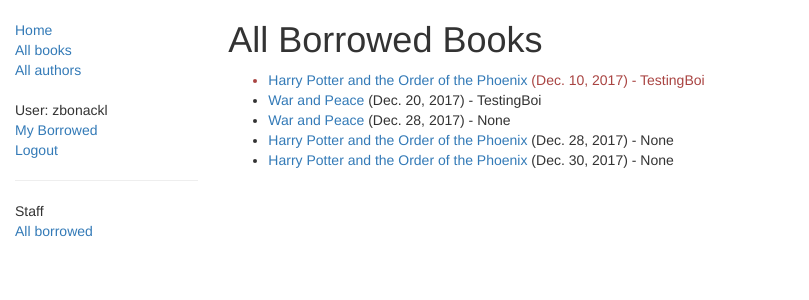
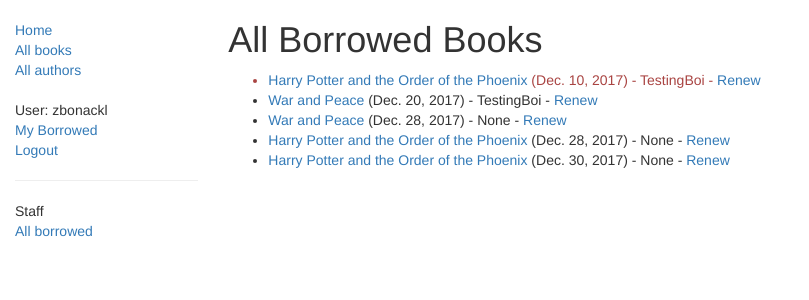
Before and after one commit to lmzbonack/Django-Library-App, a Django app: a page that uses catalog/templates/catalog/bookinstance_list_borrowed_all.html in a window 1280 px wide. Shown: the top 300 px of the page, without its empty margins (0-809 px from the left). Run offline with Django 3.2, Linux system fonts and the light colour scheme; a user stored in the database is signed in; data comes from the database, SQL or seed files in the repository; some libraries are stand-ins or nearby versions.

Commit message:
Update view to link form that allows librarians to renew books

```diff
--- a/catalog/templates/catalog/bookinstance_list_borrowed_all.html
+++ b/catalog/templates/catalog/bookinstance_list_borrowed_all.html
@@ -6,7 +6,7 @@
   <ul>
     {% for bookinst in bookinstance_list %}
     <li class="{% if bookinst.is_overdue %}text-danger{%endif%}">
-      <a href="{% url 'book-detail' bookinst.book.pk %}">{{bookinst.book.title}}</a> ({{ bookinst.due_back }}) {% if user.is_staff %}- {{ bookinst.borrower }}{% endif %}
+      <a href="{% url 'book-detail' bookinst.book.pk %}">{{bookinst.book.title}}</a> ({{ bookinst.due_back }}) {% if user.is_staff %}- {{ bookinst.borrower }} {% if perms.catalog.can_mark_returned %}- <a href="{% url 'renew-book-librarian' bookinst.id %}">Renew</a>  {% endif %}{% endif %}
     </li>
       {% endfor %}
   </ul>
```
